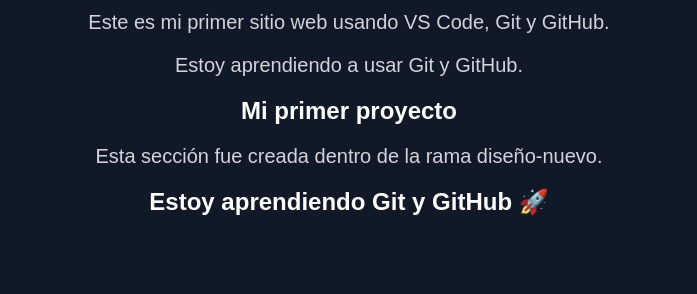
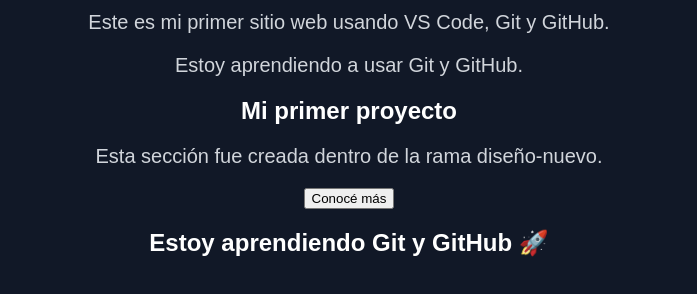
Before and after one commit to martindefez/mi-sitio-web, a plain HTML site: page index.html in a window 1280 px wide. Shown: the part 216-510 px from the top of the page, without its empty margins (291-988 px from the left). Drawn offline with Linux system fonts and the light colour scheme.

Commit message:
Agrego botón de información

```diff
--- a/index.html
+++ b/index.html
@@ -15,6 +15,7 @@
         <h2>Mi primer proyecto</h2>
          <p>Esta sección fue creada dentro de la rama diseño-nuevo.</p>
     </section>
+    <button>Conocé más</button>
     <h2>Estoy aprendiendo Git y GitHub 🚀</h2>
 
 </body>
```
